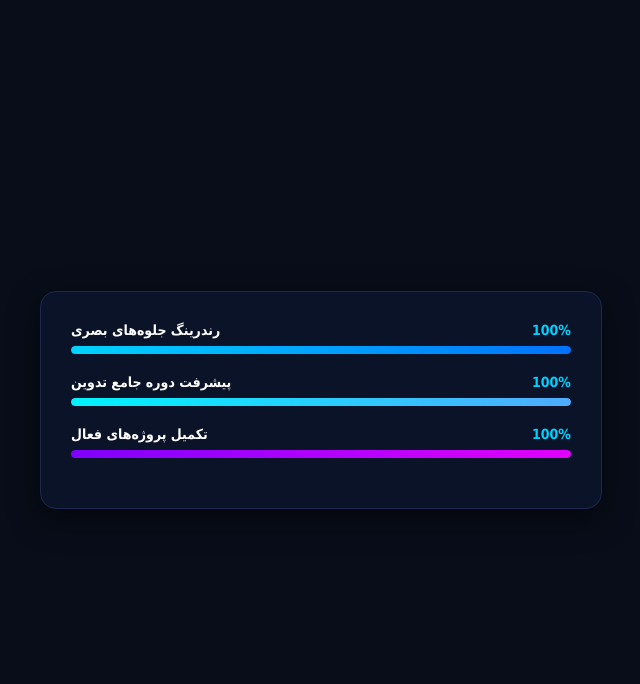
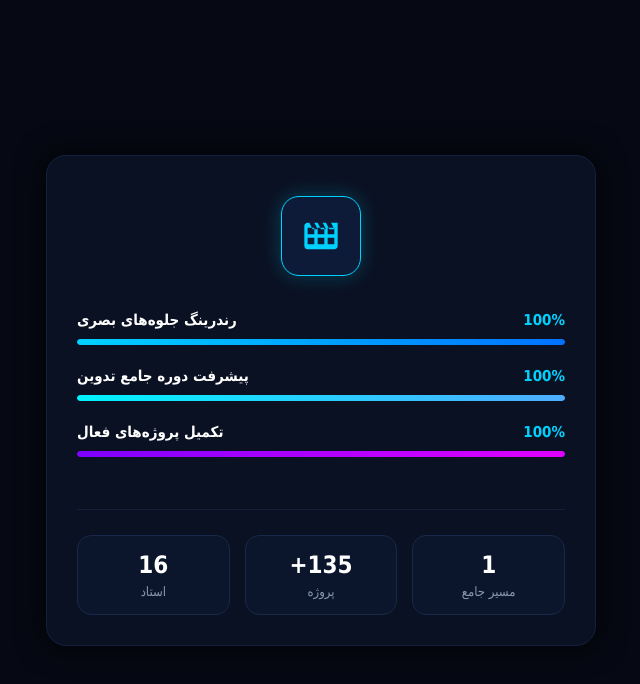
Before and after one commit to Aliakbarmfe/testing-anjuman, a plain HTML site: page index.html in a window 1280 px wide. Shown: the whole page, without its empty margins (319-959 px from the left). Drawn offline with Linux system fonts and the light colour scheme.

Commit message:
Update index.html

```diff
--- a/index.html
+++ b/index.html
@@ -3,65 +3,101 @@
 <head>
   <meta charset="UTF-8">
   <meta name="viewport" content="width=device-width, initial-scale=1.0">
-  <title>Progress Bars</title>
+  <title>داشبورد پیشرفت</title>
   <style>
-    /* استایل‌های پایه و پس‌زمینه کارت */
+    * {
+      box-sizing: border-box;
+      margin: 0;
+      padding: 0;
+    }
+
     body {
-      background-color: #080d19;
-      font-family: Tahoma, Arial, sans-serif;
+      background-color: #060913;
+      font-family: Tahoma, 'Segoe UI', Geneva, Verdana, sans-serif;
       display: flex;
       justify-content: center;
       align-items: center;
       min-height: 100vh;
-      margin: 0;
-      color: #fff;
+      color: #ffffff;
+      padding: 20px;
     }
 
-    .card {
-      background-color: #0b1329;
-      border: 1px solid #1a294d;
-      border-radius: 16px;
-      padding: 30px;
+    /* کارت اصلی */
+    .container {
+      background-color: #0a1122;
+      border: 1px solid #14213d;
+      border-radius: 20px;
+      padding: 40px 30px 30px 30px;
       width: 100%;
-      max-width: 500px;
-      box-shadow: 0 10px 30px rgba(0, 0, 0, 0.5);
+      max-width: 550px;
+      box-shadow: 0 0 30px rgba(0, 0, 0, 0.8);
+      display: flex;
+      flex-direction: column;
+      align-items: center;
     }
 
-    /* استایل بخش نوارها */
-    .progress-group {
-      margin-bottom: 20px;
+    /* آیکون بالای بخش */
+    .icon-box {
+      width: 80px;
+      height: 80px;
+      background-color: #0d1b38;
+      border: 1px solid #00d2ff;
+      border-radius: 18px;
+      display: flex;
+      justify-content: center;
+      align-items: center;
+      margin-bottom: 35px;
+      box-shadow: 0 0 20px rgba(0, 210, 255, 0.25);
+    }
+
+    .icon-box svg {
+      width: 40px;
+      height: 40px;
+      fill: #00d2ff;
+    }
+
+    /* بخش نوارهای پیشرفت */
+    .skills-wrapper {
+      width: 100%;
+      margin-bottom: 30px;
+    }
+
+    .progress-item {
+      margin-bottom: 22px;
     }
 
     .progress-info {
       display: flex;
       justify-content: space-between;
-      margin-bottom: 8px;
-      font-size: 14px;
-      font-weight: bold;
+      align-items: center;
+      margin-bottom: 10px;
+      font-size: 15px;
+      font-weight: 600;
     }
 
     .percent {
       color: #00d2ff;
+      font-weight: bold;
     }
 
     .progress-bar-bg {
       width: 100%;
-      height: 8px;
-      background-color: #16223d;
+      height: 6px;
+      background-color: #121c33;
       border-radius: 10px;
       overflow: hidden;
-      direction: ltr; /* جهت پر شدن از چپ به راست مطابق تصویر */
+      direction: ltr; /* جهت پر شدن از چپ به راست */
     }
 
     .progress-fill {
       width: 0%;
       height: 100%;
       border-radius: 10px;
-      /* انیمیشن طی ۲ ثانیه اجرا می‌شود و در ۱۰۰٪ باقی می‌ماند */
-      animation: fillUp 2s cubic-bezier(0.4, 0, 0.2, 1) forwards;
+      /* انیمیشن فقط یک بار اجرا شده و در حالت 100% باقی می‌ماند */
+      animation: fillProgress 2s cubic-bezier(0.1, 0.5, 0.1, 1) forwards;
     }
 
-    /* رنگ‌های طیفی برای هر نوار */
+    /* رنگ‌های طیفی نوارهای پیشرفت */
     .fill-1 {
       background: linear-gradient(90deg, #00d2ff, #0072ff);
     }
@@ -74,8 +110,39 @@
       background: linear-gradient(90deg, #7F00FF, #E100FF);
     }
 
-    /* کلیدهای انیمیشن از 0 تا 100 درصد */
-    @keyframes fillUp {
+    /* آمار پایین */
+    .stats-wrapper {
+      display: flex;
+      justify-content: space-between;
+      width: 100%;
+      gap: 15px;
+      border-top: 1px solid #14213d;
+      padding-top: 25px;
+    }
+
+    .stat-card {
+      flex: 1;
+      background-color: #0b162c;
+      border: 1px solid #182848;
+      border-radius: 14px;
+      padding: 15px 10px;
+      text-align: center;
+    }
+
+    .stat-number {
+      font-size: 24px;
+      font-weight: bold;
+      color: #ffffff;
+      margin-bottom: 5px;
+    }
+
+    .stat-label {
+      font-size: 13px;
+      color: #8a99ad;
+    }
+
+    /* کی‌فریم انیمیشن پر شدن */
+    @keyframes fillProgress {
       from {
         width: 0%;
       }
@@ -87,9 +154,19 @@
 </head>
 <body>
 
-  <div class="card">
-    <!-- آیتم اول -->
-    <div class="progress-group">
+  <div class="container">
+    <!-- آیکون فیلم -->
+    <div class="icon-box">
+      <svg viewBox="0 0 24 24">
+        <path d="M18 4l2 4h-3l-2-4h-2l2 4h-3l-2-4h-2l2 4h-3l-2-4H4c-1.1 0-1.99.9-1.99 2L2 18c0 1.1.9 2 2 2h16c1.1 0 2-.9 2-2V4h-4zM8 17H4v-4h4v4zm0-6H4V7h4v4zm6 6h-4v-4h4v4zm0-6h-4V7h4v4zm6 6h-4v-4h4v4zm0-6h-4V7h4v4z"/>
+      </svg>
+    </div>
+
+    <!-- نوارهای پیشرفت -->
+    <div class="skills-wrapper">
+
+      <!-- نوار اول -->
+      <div class="progress-item">
         <div class="progress-info">
           <span class="percent">100%</span>
           <span class="label">رندرینگ جلوه‌های بصری</span>
@@ -99,8 +176,8 @@
         </div>
       </div>
 
-    <!-- آیتم دوم -->
-    <div class="progress-group">
+      <!-- نوار دوم -->
+      <div class="progress-item">
         <div class="progress-info">
           <span class="percent">100%</span>
           <span class="label">پیشرفت دوره جامع تدوین</span>
@@ -110,8 +187,8 @@
         </div>
       </div>
 
-    <!-- آیتم سوم -->
-    <div class="progress-group">
+      <!-- نوار سوم -->
+      <div class="progress-item">
         <div class="progress-info">
           <span class="percent">100%</span>
           <span class="label">تکمیل پروژه‌های فعال</span>
@@ -120,6 +197,24 @@
           <div class="progress-fill fill-3"></div>
         </div>
       </div>
+
+    </div>
+
+    <!-- آمار و اطلاعات کارت‌های پایین -->
+    <div class="stats-wrapper">
+      <div class="stat-card">
+        <div class="stat-number">1</div>
+        <div class="stat-label">مسیر جامع</div>
+      </div>
+      <div class="stat-card">
+        <div class="stat-number">135+</div>
+        <div class="stat-label">پروژه</div>
+      </div>
+      <div class="stat-card">
+        <div class="stat-number">16</div>
+        <div class="stat-label">استاد</div>
+      </div>
+    </div>
   </div>
 
 </body>
```
Lines whose indentation alone changed are shown as unchanged.
